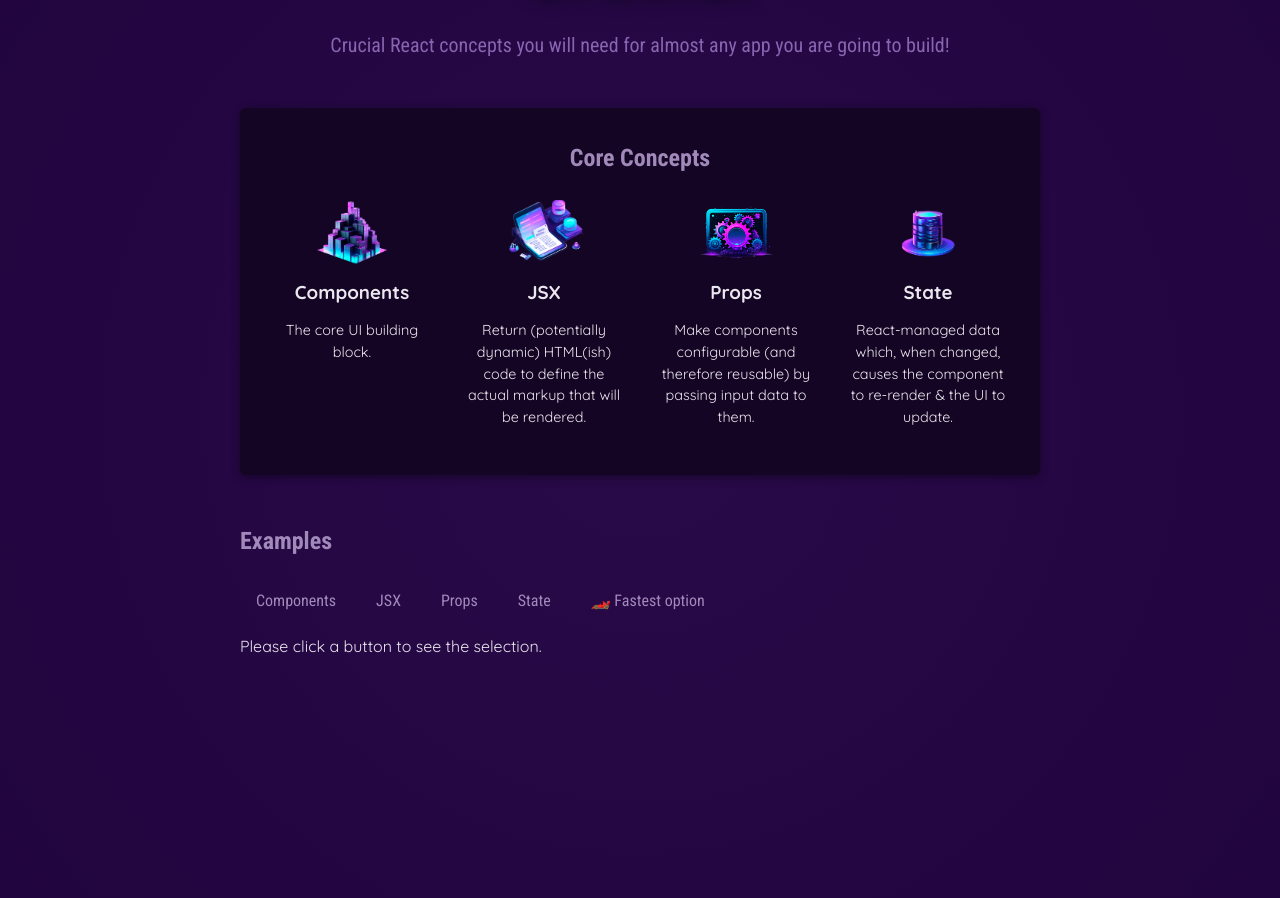
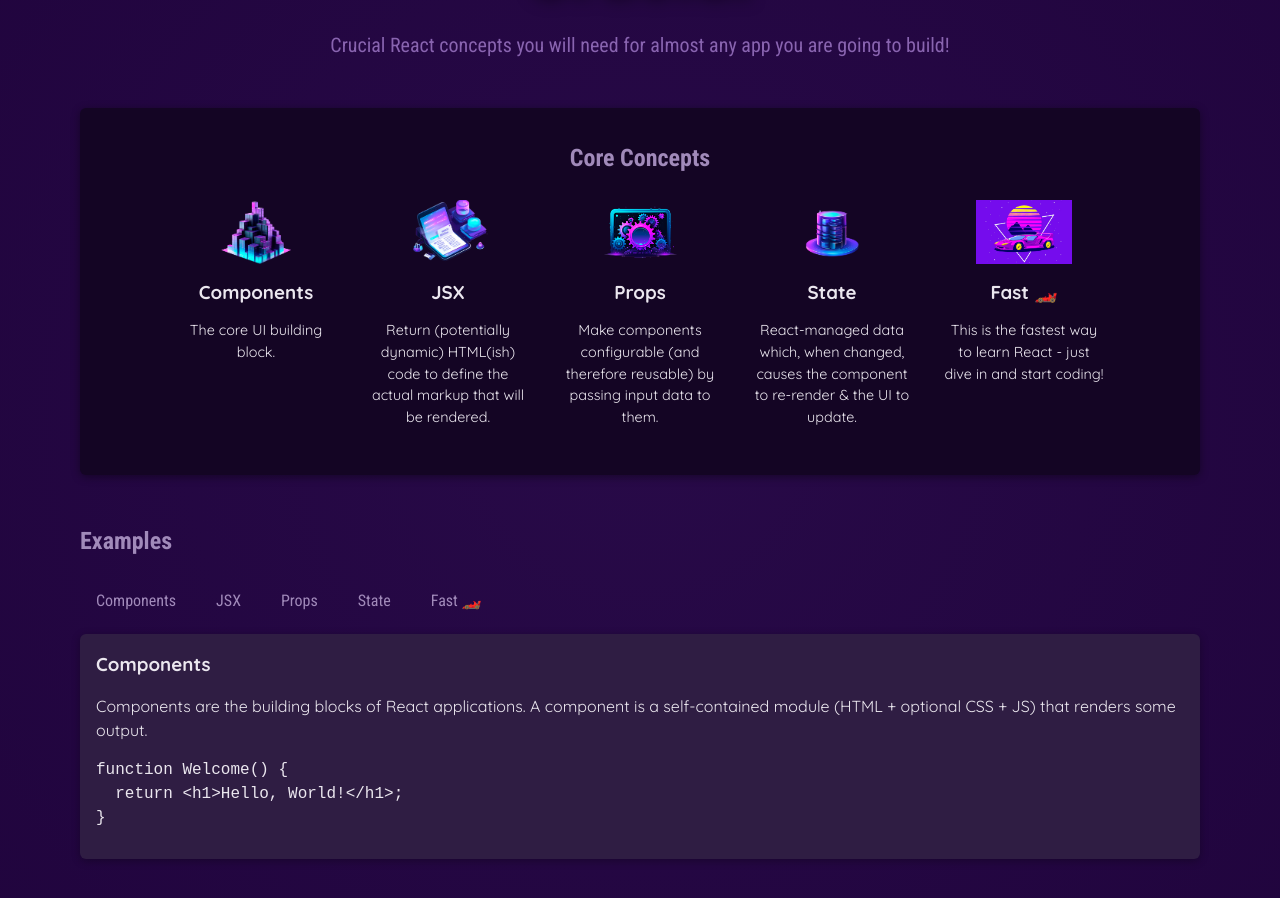
Before and after one commit to pablorotten/academind-react-complete-guide-course, a React (Vite) app: page / in a window 1280 px wide. Shown: the part 224-1122 px from the top of the page. Built offline with nearby package versions, Linux system fonts and the light colour scheme.

Commit message:
useState example and added car 🏎️

```diff
--- a/src/App.jsx
+++ b/src/App.jsx
@@ -1,15 +1,14 @@
 import { useState } from "react";
 import componentsImg from "./assets/components.png";
 import { CORE_CONCEPTS } from "./data";
+import { EXAMPLES } from "./data";
 import Header from "./components/Header.jsx";
 import CoreConcept from "./components/CoreConcept.jsx";
 import CoreConceptWithObjectDestructuring from "./components/CoreConceptWithObjectDestructuring.jsx";
 import TabButton from "./components/TabButton.jsx";
 
 function App() {
-  const [selectedTopic, setSelectedTopic] = useState(
-    "Please click a button to see the selection."
-  );
+  const [selectedTopic, setSelectedTopic] = useState("components");
 
   function updateSelection(selectedButton) {
     setSelectedTopic(selectedButton);
@@ -59,10 +58,20 @@ function App() {
             </TabButton>
             {/* Not using any Component, directly set in `onClick` event the `setState` function */}
             <li>
-              <button onClick={() => setSelectedTopic("setState in onClick 🏎️")}>🏎️ Fastest option</button>
+              <button onClick={() => setSelectedTopic("formula1")}>Fast 🏎️</button>
             </li>
           </menu>
-          {selectedTopic}
+          <div id="tab-content">
+            <h3>{EXAMPLES[selectedTopic].title}</h3>
+            <p>
+              {EXAMPLES[selectedTopic].description}
+            </p>
+            <pre>
+              <code>
+                {EXAMPLES[selectedTopic].code.trim()}
+              </code>
+            </pre>
+          </div>
         </section>
       </main>
     </div>
--- a/src/data.js
+++ b/src/data.js
@@ -1,7 +1,8 @@
-import componentsImg from './assets/components.png';
-import propsImg from './assets/config.png';
-import jsxImg from './assets/jsx-ui.png';
-import stateImg from './assets/state-mgmt.png';
+import componentsImg from "./assets/components.png";
+import propsImg from "./assets/config.png";
+import jsxImg from "./assets/jsx-ui.png";
+import stateImg from "./assets/state-mgmt.png";
+import carImg from "./assets/car.avif";
 
 export const CORE_CONCEPTS = [
   // Manually added
@@ -13,20 +14,84 @@ export const CORE_CONCEPTS = [
   // },
   {
     image: jsxImg,
-    title: 'JSX',
+    title: "JSX",
     description:
-      'Return (potentially dynamic) HTML(ish) code to define the actual markup that will be rendered.',
+      "Return (potentially dynamic) HTML(ish) code to define the actual markup that will be rendered.",
   },
   {
     image: propsImg,
-    title: 'Props',
+    title: "Props",
     description:
-      'Make components configurable (and therefore reusable) by passing input data to them.',
+      "Make components configurable (and therefore reusable) by passing input data to them.",
   },
   {
     image: stateImg,
-    title: 'State',
+    title: "State",
     description:
-      'React-managed data which, when changed, causes the component to re-render & the UI to update.',
+      "React-managed data which, when changed, causes the component to re-render & the UI to update.",
+  },
+  {
+    image: carImg,
+    title: "Fast 🏎️",
+    description:
+      "This is the fastest way to learn React - just dive in and start coding!",
   },
 ];
+
+export const EXAMPLES = {
+  components: {
+    title: "Components",
+    description:
+      "Components are the building blocks of React applications. A component is a self-contained module (HTML + optional CSS + JS) that renders some output.",
+    code: `
+function Welcome() {
+  return <h1>Hello, World!</h1>;
+}`,
+  },
+  jsx: {
+    title: "JSX",
+    description:
+      "JSX is a syntax extension to JavaScript. It is similar to a template language, but it has full power of JavaScript (e.g., it may output dynamic content).",
+    code: `
+<div>
+  <h1>Welcome {userName}</h1>
+  <p>Time to learn React!</p>
+</div>`,
+  },
+  props: {
+    title: "Props",
+    description:
+      "Components accept arbitrary inputs called props. They are like function arguments.",
+    code: `
+function Welcome(props) {
+  return <h1>Hello, {props.name}</h1>;
+}`,
+  },
+  state: {
+    title: "State",
+    description:
+      "State allows React components to change their output over time in response to user actions, network responses, and anything else.",
+    code: `
+function Counter() {
+  const [isVisible, setIsVisible] = useState(false);
+
+  function handleClick() {
+    setIsVisible(true);
+  }
+
+  return (
+    <div>
+      <button onClick={handleClick}>Show Details</button>
+      {isVisible && <p>Amazing details!</p>}
+    </div>
+  );
+}`,
+  },
+  formula1: {
+    title: "Fast 🏎️",
+    description: "This is the fastest way to learn React - just dive in and start coding!",
+    code: `
+<button onClick={() => setSelectedTopic("formula1")}>🏎️ Fastest option</button>
+`}
+
+};
--- a/src/index.css
+++ b/src/index.css
@@ -21,7 +21,7 @@ html {
 
 main {
   width: 90%;
-  max-width: 50rem;
+  max-width: 70rem;
   margin: auto;
 }
 
```
Also changed, not shown: src/data-with-examples.js (deleted, +0 -82 lines), src/assets/car.avif (added).
